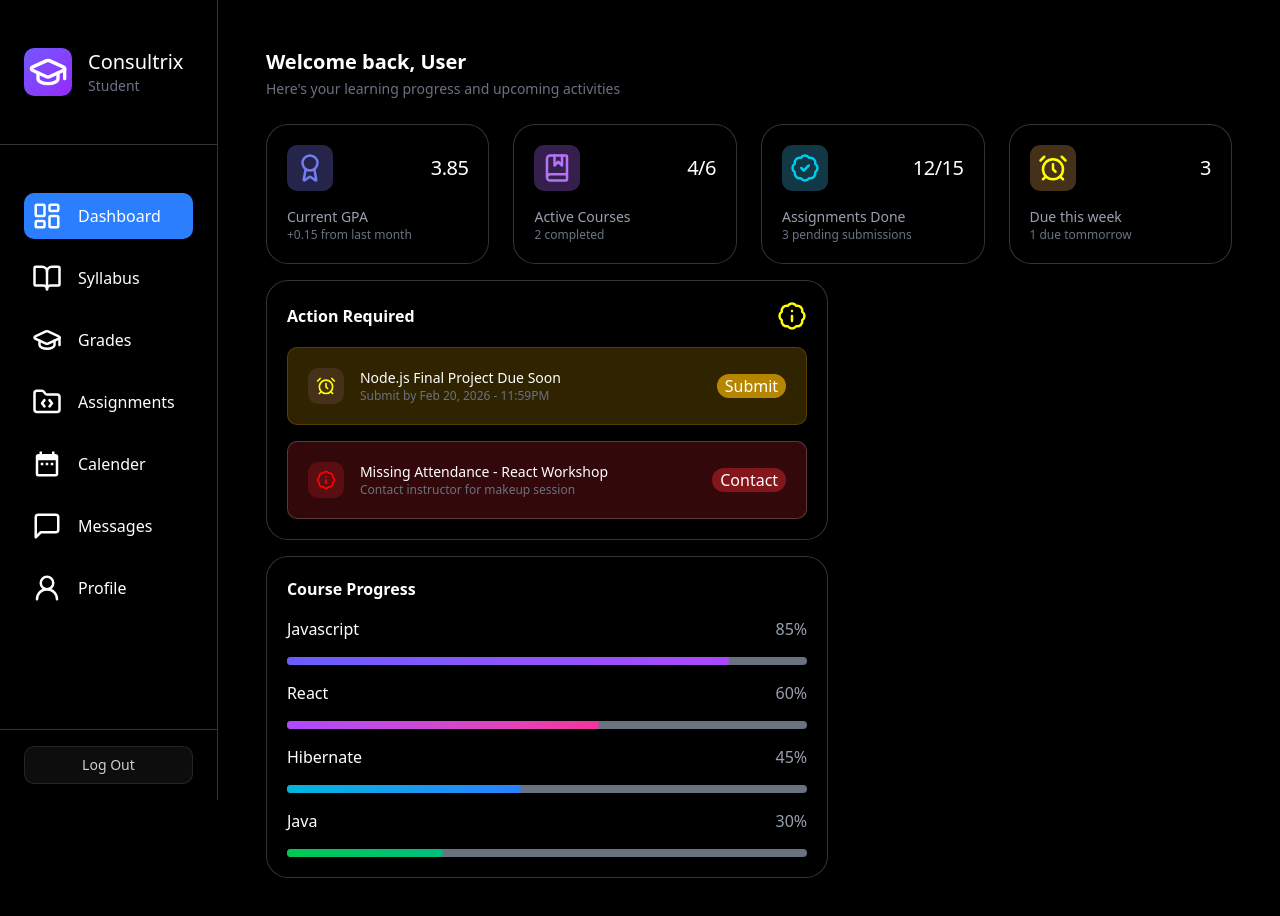
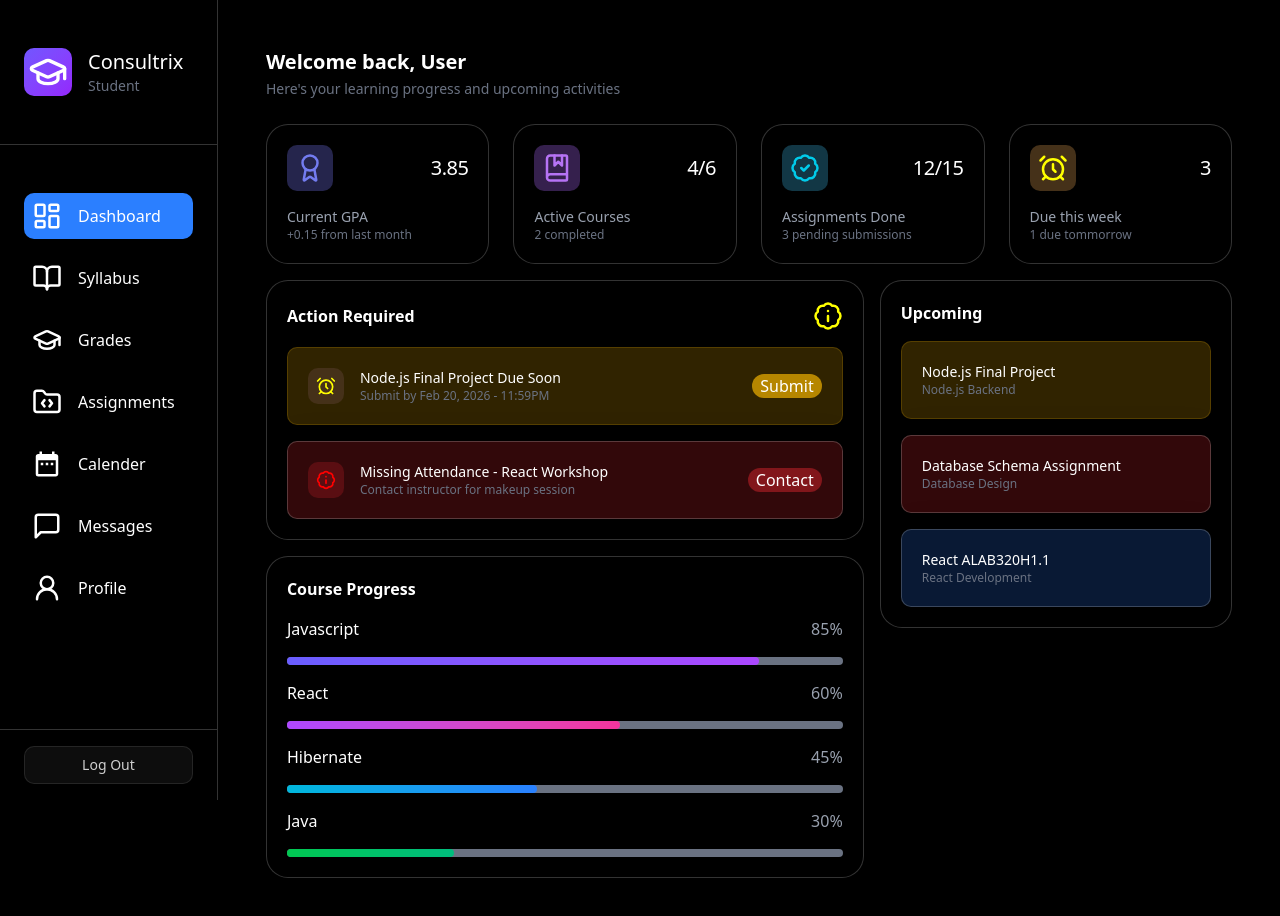
Before and after one commit to DoughSec/Consultrix-client, a Next.js app: page /student/dashboard in a window 1280 px wide. Shown: the top 916 px of the page. Built offline with nearby package versions, Linux system fonts and the light colour scheme.

Commit message:
Add: Added the upcoming section to dashboard

```diff
--- a/src/app/student/dashboard/page.js
+++ b/src/app/student/dashboard/page.js
@@ -2,29 +2,10 @@ import StatsCardList from "@/components/StatsCardList";
 import SectionHeader from "@/components/SectionHeader";
 import ActionRequired from "@/components/student/ActionRequired";
 import CourseProgress from "@/components/student/CourseProgress";
+import UpcomingSection from "@/components/student/UpcomingSection";
 
-import { LuBadgeInfo, LuAlarmClock } from "react-icons/lu";
 
 export default function StudentDashboard() {
-    const actionItems = [
-        {
-            id: "node-final-project",
-            title: "Node.js Final Project Due Soon",
-            subtitle: "Submit by Feb 20, 2026 - 11:59PM",
-            ctaLabel: "Submit",
-            intent: "warning",
-            icon: <LuAlarmClock size={20} color="yellow" />,
-        },
-        {
-            id: "react-workshop-attendance",
-            title: "Missing Attendance - React Workshop",
-            subtitle: "Contact instructor for makeup session",
-            ctaLabel: "Contact",
-            intent: "danger",
-            icon: <LuBadgeInfo size={20} color="red" />,
-        },
-    ];
-
     return (
         <div className="flex flex-col gap-6 ">
 
@@ -36,19 +17,22 @@ export default function StudentDashboard() {
 
             <section className="grid grid-cols-1 gap-4 md:grid-cols-8">
 
+                {/* quick stats sections */}
                 <div className="md:col-span-8">
-                    {/* quick stats sections */}
                     <StatsCardList />
                 </div>
 
-                <div className="md:col-span-7">
+                <div className="md:col-span-5 flex flex-col gap-4">
                     {/* Required Actions Section */}
-                    <ActionRequired items={actionItems} />
+                    <ActionRequired />
+
+                    {/* Course Progress section */}
+                    <CourseProgress />
                 </div>
 
-                <div className="md:col-span-7">
-                    {/* Course Progress section */}
-                    <CourseProgress />
+                <div className="md:col-span-3">
+                    {/* Upcoming Section */}
+                    <UpcomingSection />
                 </div>
 
             </section>
--- a/src/components/student/ActionItem.js
+++ b/src/components/student/ActionItem.js
@@ -25,13 +25,13 @@ const ActionItem = ({ icon, title, subtitle, ctaLabel, intent = "info" }) => {
     <GlassCard className={`rounded-lg flex justify-center ${styles.container}`}>
       <div className="flex items-center justify-between">
         <div className="text-white flex gap-4 items-center">
-          <span className={`${styles.iconWrapper} p-2 rounded-lg`}>{icon}</span>
+          {icon && <span className={`${styles.iconWrapper} p-2 rounded-lg`}>{icon}</span>}
           <div className="flex flex-col">
             <h3 className="text-sm">{title}</h3>
             <span className="text-xs text-gray-500">{subtitle}</span>
           </div>
         </div>
-        <button className={`${styles.button} px-2 rounded-xl`}>{ctaLabel}</button>
+        {ctaLabel && <button className={`${styles.button} px-2 rounded-xl`}>{ctaLabel}</button>}
       </div>
     </GlassCard>
   );
--- a/src/components/student/ActionRequired.js
+++ b/src/components/student/ActionRequired.js
@@ -1,16 +1,36 @@
 import GlassCard from "../GlassCard";
 import ActionItem from "./ActionItem";
-import { LuBadgeInfo } from "react-icons/lu";
 
-const ActionRequired = ({ items }) => {
+import { LuBadgeInfo, LuAlarmClock } from "react-icons/lu";
+
+const actionItems = [
+  {
+    id: "node-final-project",
+    title: "Node.js Final Project Due Soon",
+    subtitle: "Submit by Feb 20, 2026 - 11:59PM",
+    ctaLabel: "Submit",
+    intent: "warning",
+    icon: <LuAlarmClock size={20} color="yellow" />,
+  },
+  {
+    id: "react-workshop-attendance",
+    title: "Missing Attendance - React Workshop",
+    subtitle: "Contact instructor for makeup session",
+    ctaLabel: "Contact",
+    intent: "danger",
+    icon: <LuBadgeInfo size={20} color="red" />,
+  },
+];
+
+const ActionRequired = () => {
   return (
-    <section className="grid grid-cols-3">
-      <GlassCard className="col-span-2">
+    <section className="">
+      <GlassCard className="">
         <div className="flex items-center justify-between">
           <h2 className="font-bold">Action Required</h2>
           <LuBadgeInfo size={30} color="yellow" />
         </div>
-        {items.map((item) => (
+        {actionItems.map((item) => (
           <ActionItem
             key={item.id}
             icon={item.icon}
--- a/src/components/student/CourseProgress.js
+++ b/src/components/student/CourseProgress.js
@@ -11,8 +11,8 @@ const courseData = [
 
 const CourseProgress = () => {
     return (
-        <section className="grid grid-cols-3">
-            <GlassCard className="col-span-2">
+        <section className="">
+            <GlassCard className="">
                 <h2 className="font-bold">Course Progress</h2>
 
                 {courseData.map((item, _) => <CourseProgressBar data={item} key={_} />)}
--- /dev/null
+++ b/src/components/student/UpcomingSection.js
@@ -0,0 +1,48 @@
+import GlassCard from "../GlassCard";
+import ActionItem from "./ActionItem";
+
+const actionItems = [
+    {
+        id: "node-final-project",
+        title: "Node.js Final Project",
+        subtitle: "Node.js Backend",
+        intent: "warning",
+    },
+    {
+        id: "Database Schema Assignment",
+        title: "Database Schema Assignment",
+        subtitle: "Database Design",
+        intent: "danger",
+    },
+    {
+        id: "react-workshop",
+        title: "React ALAB320H1.1",
+        subtitle: "React Development",
+        intent: "info",
+    },
+];
+
+const UpcomingSection = () => {
+    return (
+        <GlassCard>
+            <h2 className="font-bold">Upcoming</h2>
+
+            {actionItems.map(item => {
+                return (
+                    <ActionItem
+                        key={item.id}
+                        title={item.title}
+                        subtitle={item.subtitle}
+                        ctaLabel={item.ctaLabel}
+                        intent={item.intent}
+                    />
+                )
+            })}
+
+        </GlassCard>
+    )
+}
+
+
+
+export default UpcomingSection;
```
